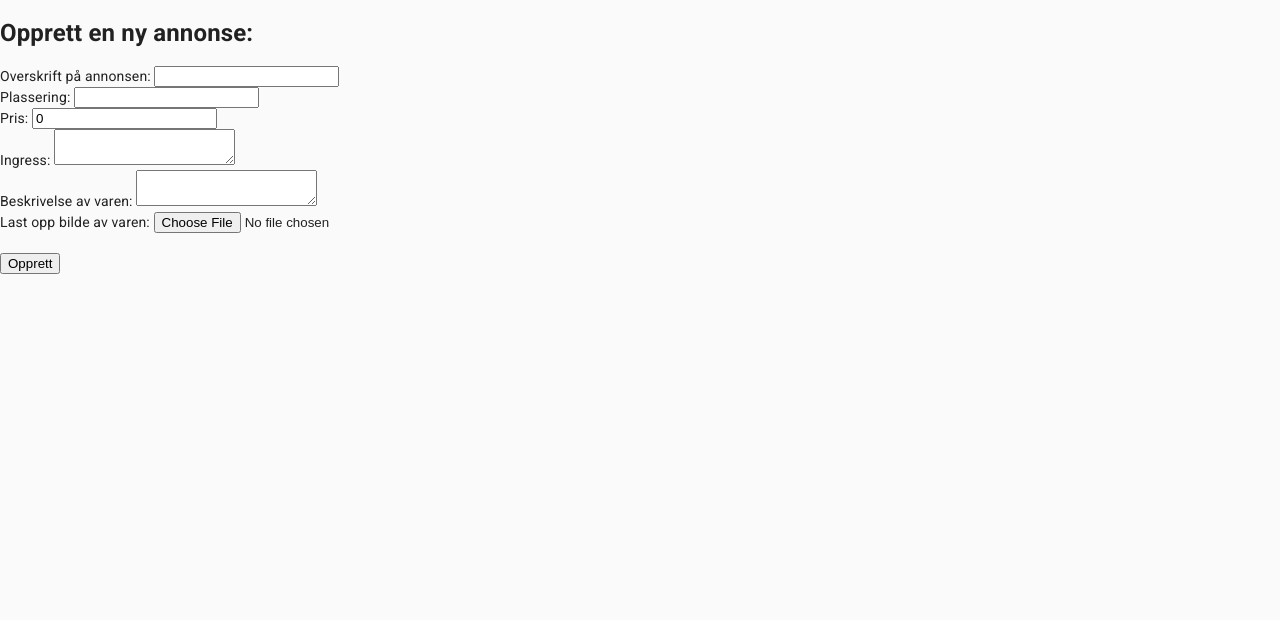
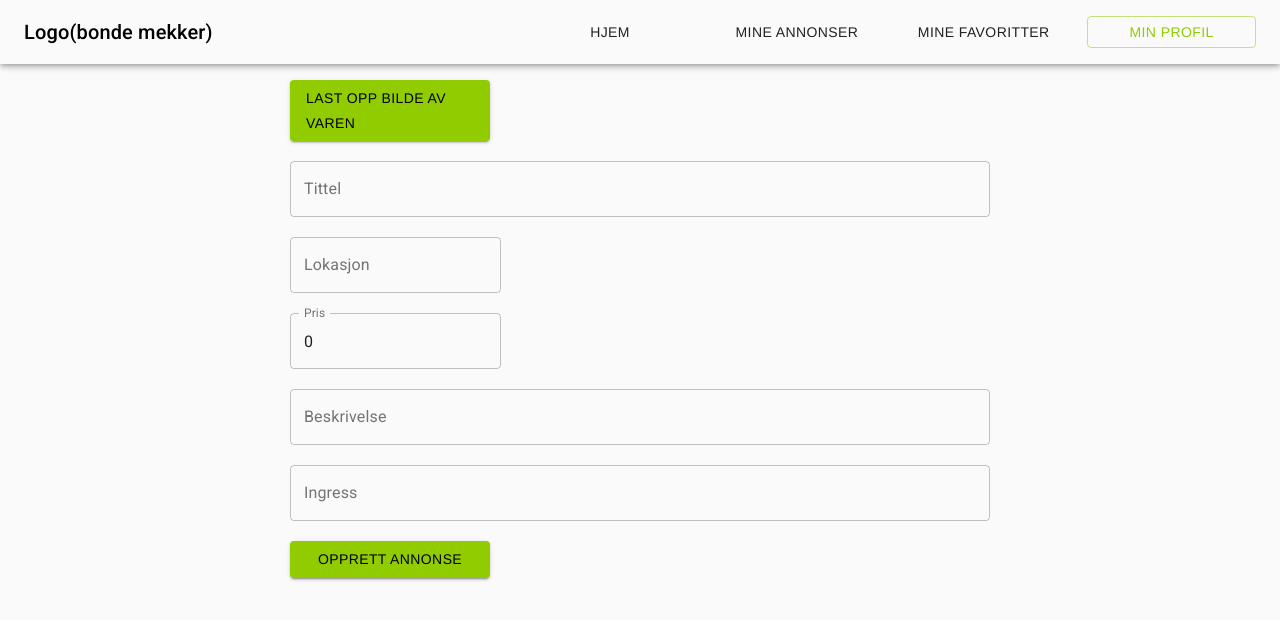
Before and after one commit to Lauvsnes1/Sellpoint, a Next.js app: page /createPost in a window 1280 px wide. Shown: the top 620 px of the page. Built offline with nearby package versions, Linux system fonts and the light colour scheme; no server answers; sample sign-in values are in the browser's storage.

Commit message:
Fikset styling (#9)

```diff
--- a/pages/createPost.js
+++ b/pages/createPost.js
@@ -1,5 +1,9 @@
 import { useState, useEffect } from "react";
+import Image from "next/image";
 import fire from "../config/fire-config";
+import AppBar from "../components/header";
+import TextField from "@material-ui/core/TextField";
+import Button from "@material-ui/core/Button";
 import { useRouter } from "next/router";
 import uniqid from "uniqid";
 
@@ -75,7 +79,7 @@ const CreatePost = () => {
       });
 
     // Create post
-    var document = fire.firestore().collection("posts").add({
+    var document = await fire.firestore().collection("posts").add({
       title: title,
       place: location,
       price: price,
@@ -85,8 +89,7 @@ const CreatePost = () => {
       imageUrl: downloadUrl,
       imageRef: ref,
     });
-
-    router.push("/");
+    router.push("/annonse/" + document.id);
     //Det tar litt tid før den fullfører så burde ha noe som viser at den laster ellerno
   };
 
@@ -97,58 +100,118 @@ const CreatePost = () => {
 
   return (
     <div>
-      <h1>Opprett en ny annonse:</h1>
+      <style jsx>{`
+        .container {
+          width: 80%;
+          max-width: 700px;
+          margin: auto;
+          margin-top: 5rem;
+        }
+        h1 {
+          font-family: "helvetica neue";
+          font-size: 48pt;
+          font-weight: normal;
+        }
+        span {
+          color: #90cc00;
+          font-weight: bold;
+        }
+        a {
+          text-decoration: underline;
+        }
+        .buttons {
+          display: flex;
+          flex-direction: column;
+        }
+        .textfield {
+          margin: 20px 0;
+        }
+      `}</style>
+      <AppBar />
+      <div className="container">
         {notification}
-      <form onSubmit={handleSubmit}>
-        Overskrift på annonsen:{" "}
-        <input
-          type="text"
-          value={title}
-          onChange={({ target }) => setTitle(target.value)}
-        />
-        <br />
-        Plassering:{" "}
-        <input
-          type="text"
-          value={location}
-          onChange={({ target }) => setLocation(target.value)}
-        />
-        <br />
-        Pris:{" "}
-        <input
-          type="number"
-          min="0"
-          value={price}
-          onChange={({ target }) => setPrice(target.value)}
-        />
-        <br />
-        Ingress:{" "}
-        <textarea
-          value={miniDescription}
-          onChange={({ target }) => setMiniDescription(target.value)}
-        />
-        <br />
-        Beskrivelse av varen:{" "}
-        <textarea
-          value={description}
-          onChange={({ target }) => setDescription(target.value)}
-        />
-        <br />
-        Last opp bilde av varen:{" "}
+        {imageSrc && <Image src={imageSrc} width={600} height={400} />}
+        <div className="buttons">
+          <Button
+            style={{ width: "200px" }}
+            color="secondary"
+            variant="contained"
+            component="label"
+          >
+            Last opp bilde av varen
             <input
               type="file"
               accept="image/*"
               multiple={false}
               onChange={handleImageUpload}
+              hidden
             />
-        <br />
-        {/*Burde kanskje lage en egen ImageUpload component eller ImageDisplay component
-        siden det kan være flere steder der man vil laste opp bilder?*/}
-        {/*Skal bildet som lastes opp vises på denne siden?*/}
-        <img src={imageSrc} />
-        <br />
-        <button type="submit">Opprett</button>
+          </Button>
+        </div>
+        <form onSubmit={handleSubmit}>
+          <div className="textfield">
+            <TextField
+              value={title}
+              onChange={({ target }) => setTitle(target.value)}
+              id="outlined-title"
+              label="Tittel"
+              variant="outlined"
+              fullWidth
+            />
+          </div>
+          <div className="textfield">
+            <TextField
+              value={location}
+              onChange={({ target }) => setLocation(target.value)}
+              id="outlined-location"
+              label="Lokasjon"
+              variant="outlined"
+            />
+          </div>
+          <div className="textfield">
+            <TextField
+              value={price}
+              onChange={({ target }) => setPrice(target.value)}
+              id="outlined-price"
+              label="Pris"
+              variant="outlined"
+            />
+          </div>
+          <div className="textfield">
+            <TextField
+              value={description}
+              onChange={({ target }) => setDescription(target.value)}
+              id="outlined-description"
+              label="Beskrivelse"
+              variant="outlined"
+              multiline
+              fullWidth
+            />
+          </div>
+          <div className="textfield">
+            <TextField
+              value={miniDescription}
+              onChange={({ target }) => setMiniDescription(target.value)}
+              id="outlined-ingress"
+              label="Ingress"
+              variant="outlined"
+              multiline
+              fullWidth
+            />
+          </div>
+          <div className="buttons">
+            <Button
+              style={{ width: "200px" }}
+              color="secondary"
+              variant="contained"
+              //type="submit"
+              onClick={handleSubmit}
+            >
+              Opprett annonse
+            </Button>
+          </div>
         </form>
+      </div>
     </div>
   );
 };
```
Lines whose indentation alone changed are shown as unchanged.
